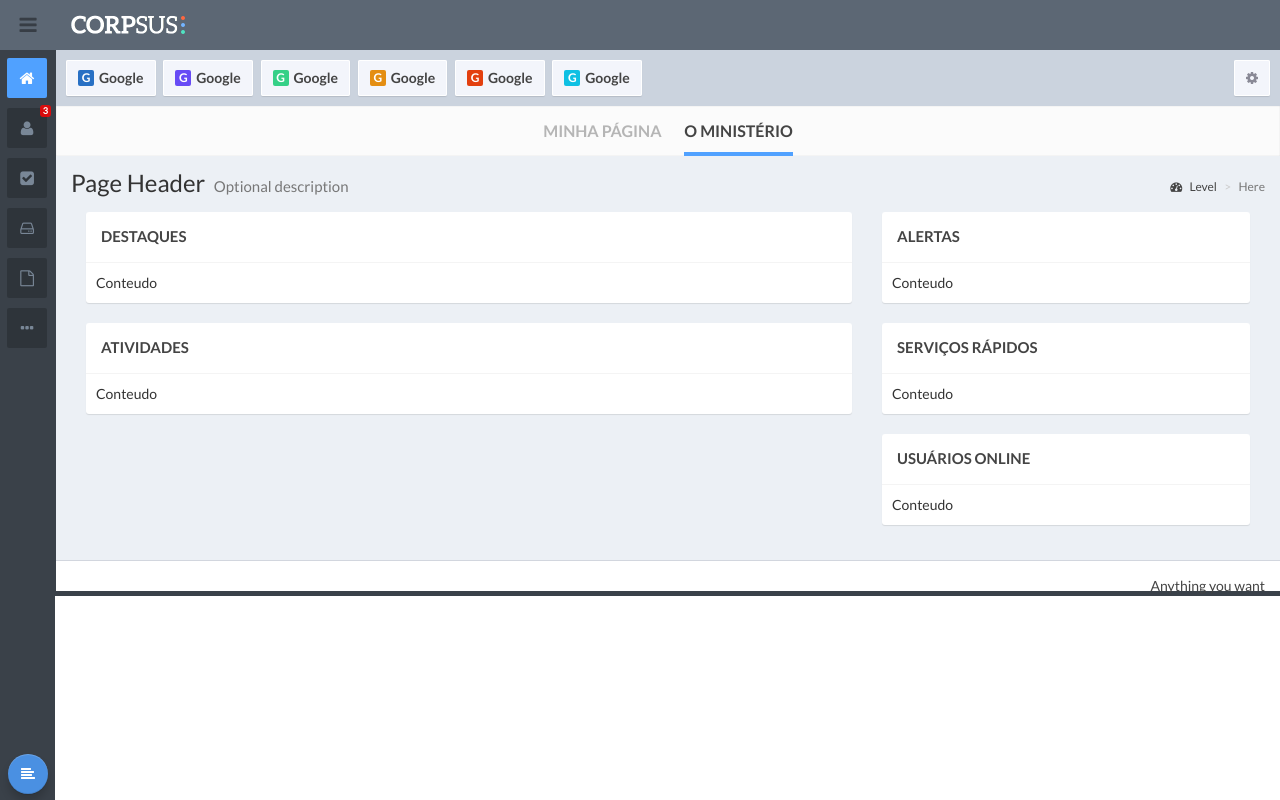
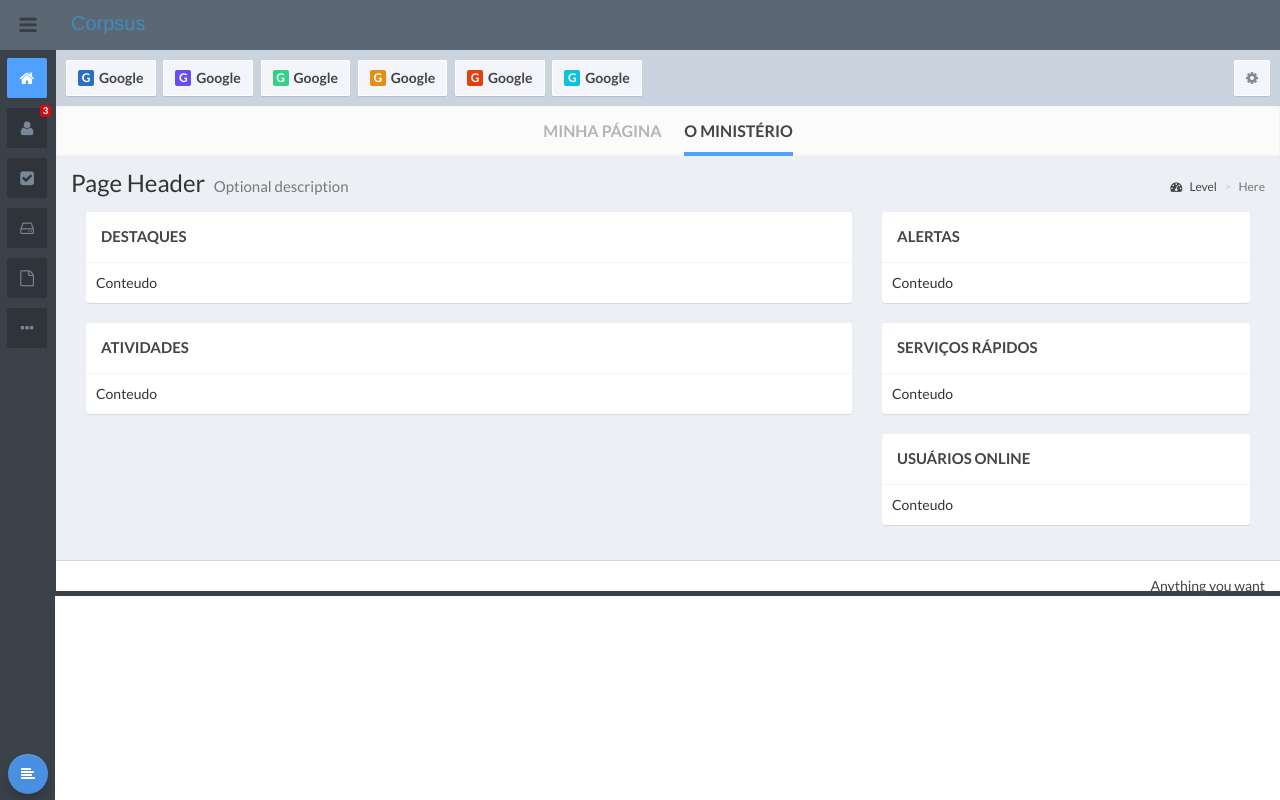
Before and after one commit to radilson/xsocial, a plain HTML site: page ministerio.html in a window 1280 px wide. Shown: the top 800 px of the page. Drawn offline with nearby package versions, Linux system fonts and the light colour scheme.

Commit message:
Ajustes na logo

```diff
--- a/less/topbar.less
+++ b/less/topbar.less
@@ -139,13 +139,8 @@
 }
 
 .logo-lg {
-  width: 114px;
-  height: 20px;
-  background: url('../img/logo.png') no-repeat;
-  background-size: 114px 20px;
-  overflow: hidden;
-  text-indent: -999em;
-  margin-top: 15px;
+  display: block;
+  margin-top: -2px;
 }
 .main-header .app-logo .logo-lg {
   display: block;
```
Also changed, not shown: index.html (+1 -1 lines), css/app-base.css, css/topbar.css.
